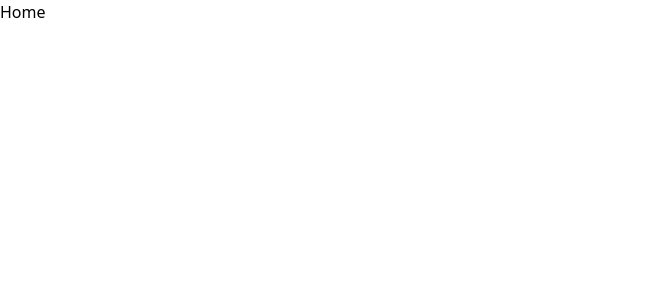
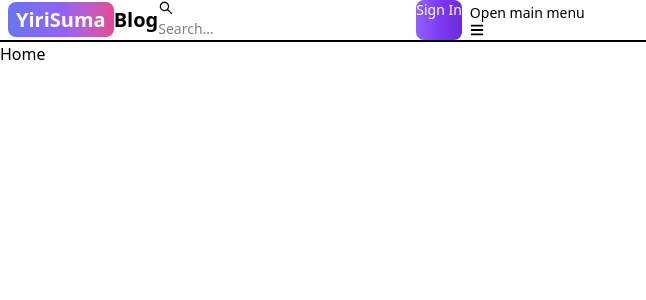
Before and after one commit to Mohamadi12/blog_m, a React (Vite) app in the folder client/: page / in a window 1280 px wide. Shown: the top 300 px of the page, without its empty margins (0-646 px from the left). Built offline with nearby package versions, Linux system fonts and the light colour scheme.

Commit message:
Create Header components

```diff
--- a/client/package.json
+++ b/client/package.json
@@ -14,6 +14,7 @@
     "flowbite-react": "^0.11.7",
     "react": "^19.0.0",
     "react-dom": "^19.0.0",
+    "react-icons": "^5.5.0",
     "react-router-dom": "^7.5.0"
   },
   "devDependencies": {
--- a/client/src/App.jsx
+++ b/client/src/App.jsx
@@ -5,10 +5,12 @@
 import SignUp from "./pages/SignUp";
 import Dashboard from "./pages/Dashboard";
 import Projects from "./pages/Projects";
+import Header from "./components/Header";
 
 const App = () => {
   return (
     <BrowserRouter>
+    <Header />
       <Routes>
         <Route path="/" element={<Home />} />
         <Route path="/about" element={<About />} />
--- /dev/null
+++ b/client/src/components/Header.jsx
@@ -0,0 +1,66 @@
+import {
+  Button,
+  Navbar,
+  NavbarBrand,
+  NavbarCollapse,
+  NavbarLink,
+  NavbarToggle,
+  TextInput,
+} from "flowbite-react";
+import { Link, useLocation } from "react-router-dom";
+import { AiOutlineSearch } from "react-icons/ai";
+import { FaMoon, FaSun } from "react-icons/fa";
+
+const Header = () => {
+  const path = useLocation().pathname;
+  const location = useLocation();
+
+  return (
+    <Navbar className="border-b-2">
+      <Link
+        to="/"
+        className="self-center whitespace-nowrap text-sm sm:text-xl font-semibold dark:text-white"
+      >
+        <span className="px-2 py-1 bg-gradient-to-r from-indigo-500 via-purple-500 to-pink-500 rounded-lg text-white">
+          YiriSuma
+        </span>
+        Blog
+      </Link>
+      <form>
+        <TextInput
+          type="text"
+          placeholder="Search..."
+          rightIcon={AiOutlineSearch}
+          className="hidden lg:inline"
+        />
+      </form>
+      <Button className="w-12 h-10 lg:hidden" color="gray" pill>
+        <AiOutlineSearch />
+      </Button>
+      <div className="flex gap-2 md:order-2">
+        <Button className="w-12 h-10 hidden sm:inline" color="gray" pill>
+          <FaMoon />
+        </Button>
+        <Link to="/sign-in">
+          <Button className="bg-gradient-to-r from-purple-500 via-purple-600 to-purple-700 text-white hover:bg-gradient-to-br focus:ring-purple-300 dark:focus:ring-purple-800">
+            Sign In
+          </Button>
+        </Link>
+        <NavbarToggle />
+      </div>
+      <NavbarCollapse>
+        <NavbarLink as={Link} to="/" active={path === "/"}>
+          Home
+        </NavbarLink>
+        <NavbarLink as={Link} to="/about" active={path === "/about"}>
+          About
+        </NavbarLink>
+        <NavbarLink as={Link} to="/projects" active={path === "/projects"}>
+          Projects
+        </NavbarLink>
+      </NavbarCollapse>
+    </Navbar>
+  );
+};
+
+export default Header;
```
Also changed, not shown: 1 other file (tests, documents, lock files or other folders).
